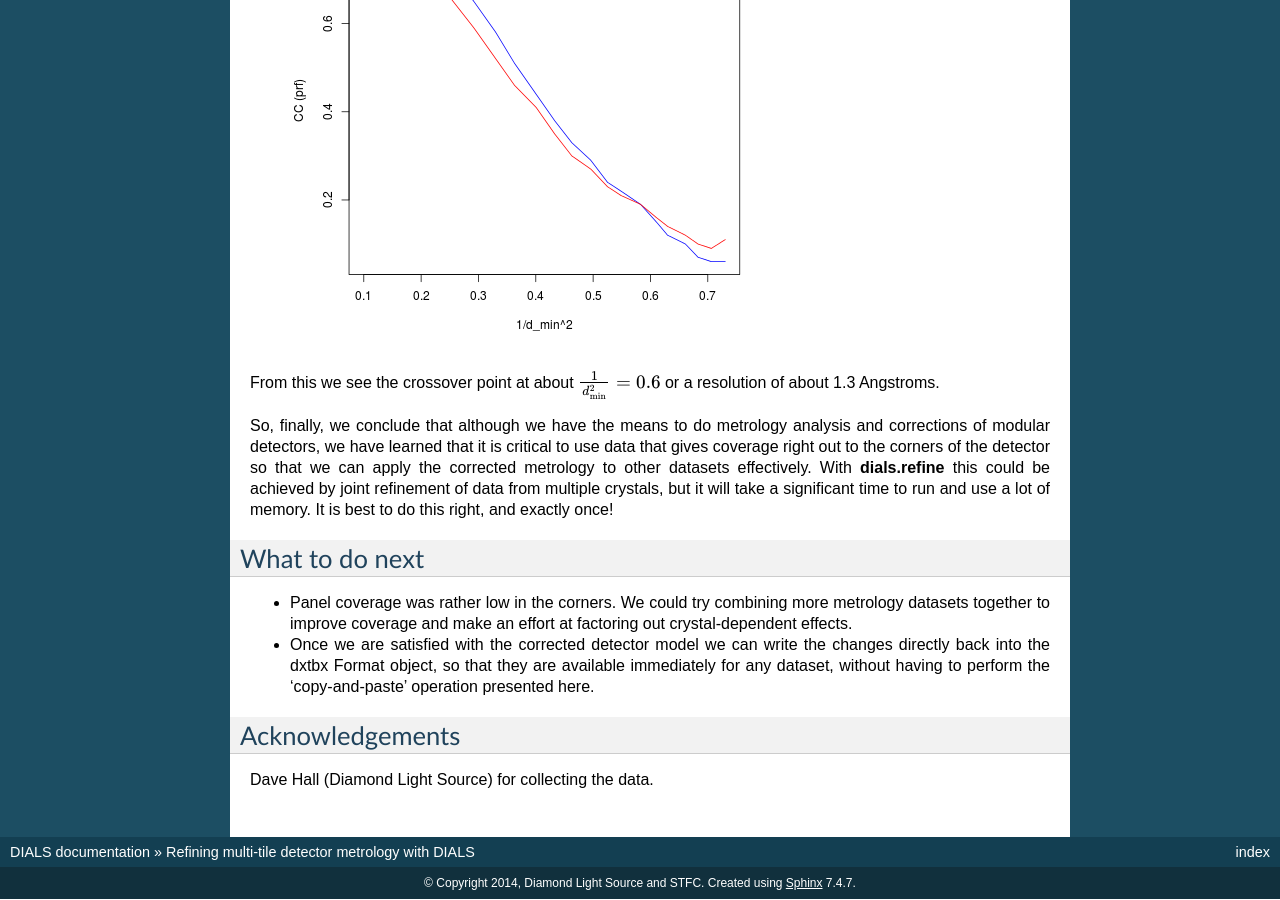
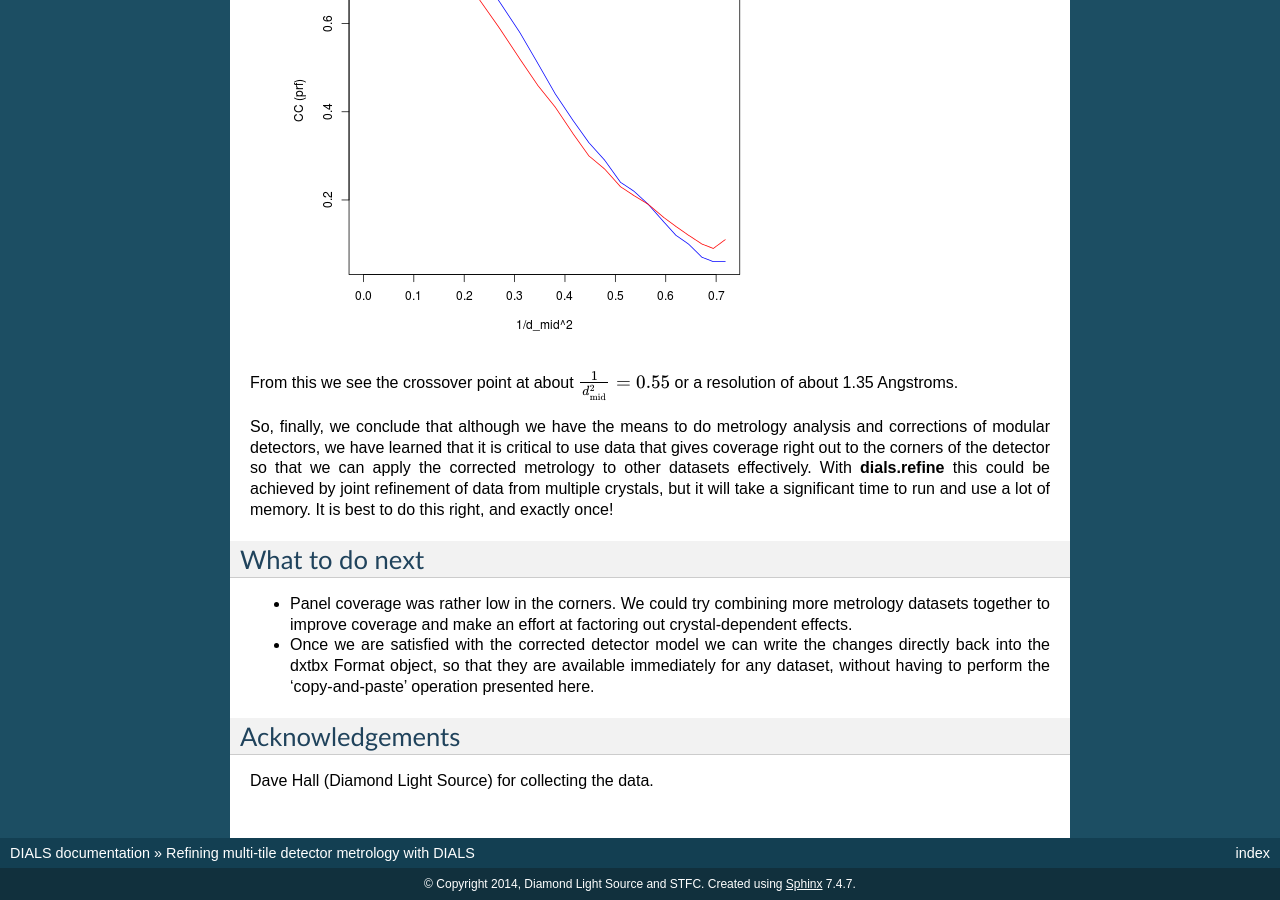
Before and after one commit to dials/docs, a Sphinx documentation site: the page built from sphinx/metrology_corrections.rst, in a window 1280 px wide and 900 px high, scrolled down 22231 px. Built offline with Sphinx 7.4.7, drawn with Linux system fonts in a browser that asks for light colours; formulas are drawn with MathJax 3.

Commit message:
Use d_mid for shell, not d_min

```diff
--- a/sphinx/metrology_corrections.rst
+++ b/sphinx/metrology_corrections.rst
@@ -945,8 +945,8 @@ we can make a quick plot of the profile fitting correlation coeffients.
 
   .. image:: figures/CC_metrology_comparison.png
 
-From this we see the crossover point at about :math:`\frac{1}{d_\textrm{min}^2} = 0.6`
-or a resolution of about 1.3 Angstroms.
+From this we see the crossover point at about :math:`\frac{1}{d_\textrm{mid}^2} = 0.55`
+or a resolution of about 1.35 Angstroms.
 
 So, finally, we conclude that although we have the means to do metrology analysis
 and corrections
```
Also changed, not shown: sphinx/figures/CC_metrology_comparison.png.
